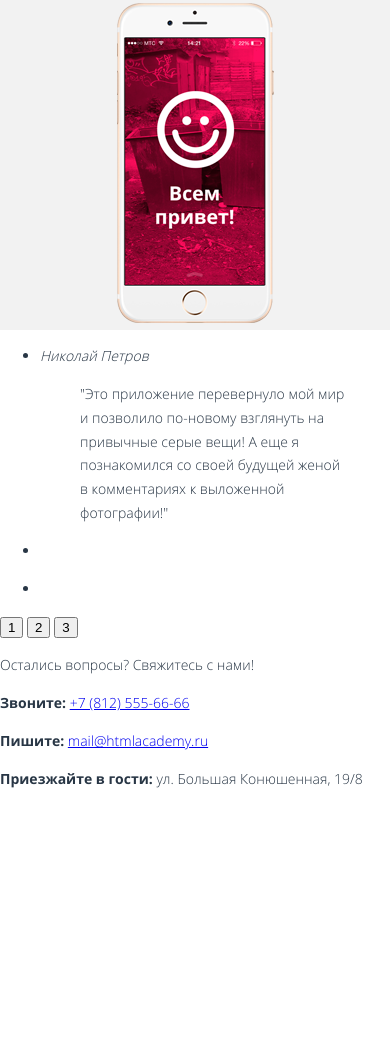
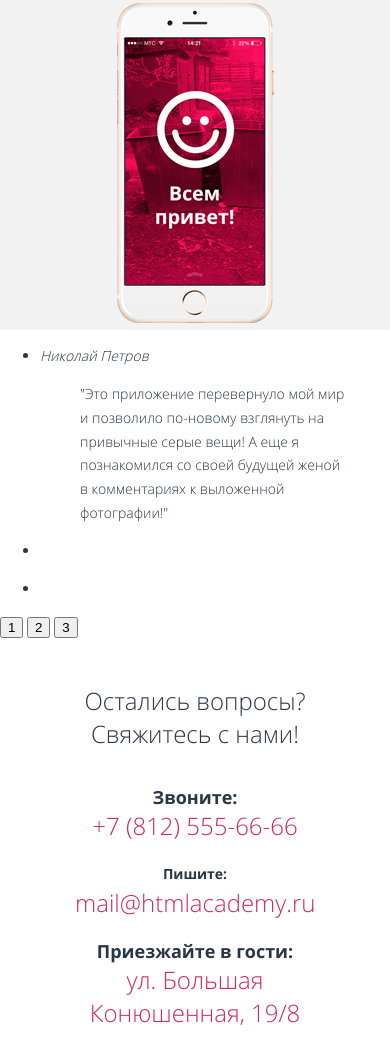
Before and after one commit to IvanParkhomenka/1147151-pink-18, a website: page source/index.html in a window 390 px wide. Shown: the part 1666-2725 px from the top of the page. Before the commit the page ends 2471 px from the top, so only its background shows below. Drawn offline with nearby package versions, Linux system fonts and the light colour scheme; files that its build step writes are made by us from their sources; files whose address does not match are found by name.

Commit message:
Адаптивная секция feedback

```diff
--- a/source/index.html
+++ b/source/index.html
@@ -226,20 +226,20 @@
       <section class="feedback">
         <h2 class="visually-hidden">Обратная связь</h2>
         <p class="feedback__promo">
-          Остались вопросы? Свяжитесь с нами!
+          Остались вопросы?<br> Свяжитесь с нами!
         </p>
-        <div class="feedback__contacts-wrapper contacts">
-          <p class="contacts__tel">
-            <b class="contacts__title">Звоните:</b>
-            <a class="contacts__text" href="tel:+78125556666">+7 (812) 555-66-66</a>
+        <div class="feedback__contacts-wrapper">
+          <p class="feedback__tel">
+            <b class="feedback__title">Звоните:</b>
+            <a class="feedback__text" href="tel:+78125556666">+7 (812) 555-66-66</a>
           </p>
-          <p class="contacts__email">
-            <b class="contacts_title">Пишите:</b>
-            <a class="contacts__text" href="mail@htmlacademy.ru">mail@htmlacademy.ru</a>
+          <p class="feedback__email">
+            <b class="feedback_title">Пишите:</b>
+            <a class="feedback__text" href="mail@htmlacademy.ru">mail@htmlacademy.ru</a>
           </p>
-          <p class="contacts__address">
-            <b class="contacts__title">Приезжайте в гости:</b>
-            <span class="contacts__text">ул. Большая Конюшенная, 19/8</span>
+          <p class="feedback__address">
+            <b class="feedback__title">Приезжайте в гости:</b>
+            <span class="feedback__text">ул. Большая Конюшенная, 19/8</span>
           </p>
         </div>
       </section>
--- a/source/sass/blocks/feedback.scss
+++ b/source/sass/blocks/feedback.scss
@@ -1,3 +1,79 @@
 .feedback {
-  background-color: transparent;
+  @include container();
+  padding-top: 45px;
+  padding-bottom: 10px;
+  text-align: center;
+  display: flex;
+  flex-direction: column;
+  background-color: #ffffff;
 }
+
+.feedback__promo {
+  margin: 0;
+  margin-bottom: 35px;
+  font-size: 24px;
+  font-weight: lighter;
+  line-height: normal;
+}
+
+.feedback__contacts-wrapper {
+  display: flex;
+  flex-direction: column;
+  justify-items: center;
+  align-items: center;
+}
+
+.feedback__tel,
+.feedback__email,
+.feedback__address {
+  margin: 0 auto 20px;
+  width: 240px;
+}
+
+.feedback__title {
+  display: block;
+  font-size: 18px;
+  font-weight: bold;
+  line-height: normal;
+}
+
+.feedback__text {
+  font-size: 24px;
+  font-weight: lighter;
+  line-height: normal;
+  color: #d22856;
+  text-decoration: none;
+}
+
+@media #{$tablet} {
+  .feedback {
+    padding-top: 55px;
+  }
+
+  .feedback__promo {
+    margin-bottom: 55px;
+    font-size: 40px;
+  }
+
+  .feedback__contacts-wrapper {
+    flex-direction: row;
+    flex-wrap: wrap;
+  }
+
+  .feedback__tel,
+  .feedback__email,
+  .feedback__address {
+    margin-bottom: 30px;
+  }
+}
+
+@media #{$desktop} {
+  .feedback {
+    padding-top: 75px;
+  }
+
+  .feedback__promo {
+    margin-bottom: 75px;
+    font-size: 50px;
+  }
+}
--- a/source/sass/style.scss
+++ b/source/sass/style.scss
@@ -7,12 +7,12 @@
 @import "blocks/download.scss";
 @import "blocks/advantages.scss";
 @import "blocks/research.scss";
+@import "blocks/reviews.scss";
+@import "blocks/price.scss";
+@import "blocks/feedback.scss";
 @import "blocks/contest-form.scss";
-@import "blocks/feedback.scss";
 @import "blocks/gallery.scss";
 @import "blocks/map.scss";
 @import "blocks/page-footer.scss";
 @import "blocks/page-main.scss";
-@import "blocks/price.scss";
-@import "blocks/reviews.scss";
 @import "blocks/upload.scss";
```
